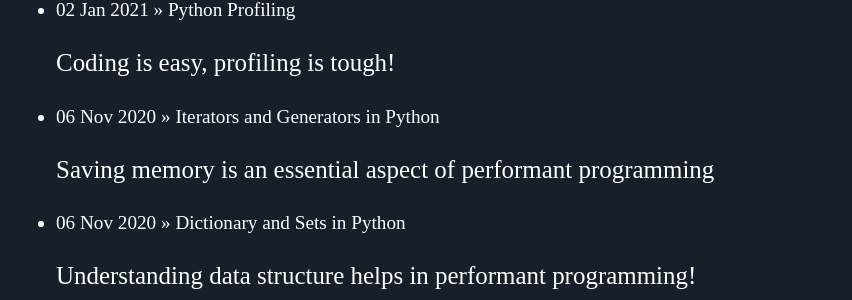
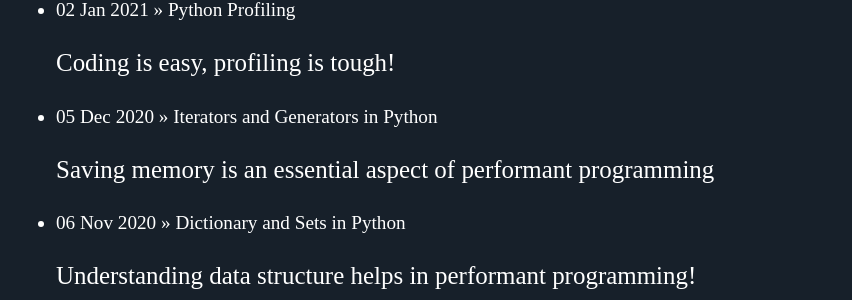
Before and after one commit to Mayurji/mayurji.github.io, a Jekyll site: the page built from blog/index.html, in a window 1280 px wide. Shown: the part 169-469 px from the top of the page, without its empty margins (161-1013 px from the left). Built offline with Jekyll 4.4.1, drawn with Linux system fonts in a browser that asks for light colours.

Commit message:
Update 2020-12-05-iterators_generators.md

```diff
--- a/_posts/2020-12-05-iterators_generators.md
+++ b/_posts/2020-12-05-iterators_generators.md
@@ -3,7 +3,7 @@ layout: post
 title:  Iterators and Generators in Python
 description: Saving memory is an essential aspect of performant programming
 category: Blog
-date:   2020-11-06 13:43:52 +0530
+date:   2020-12-05 13:43:52 +0530
 ---
 
 In this post, We'll discuss the python's ***Iterators and Generators*** objects and decode why generators are memory efficient and why iterators are used over generators irrespective of memory usage.
```
